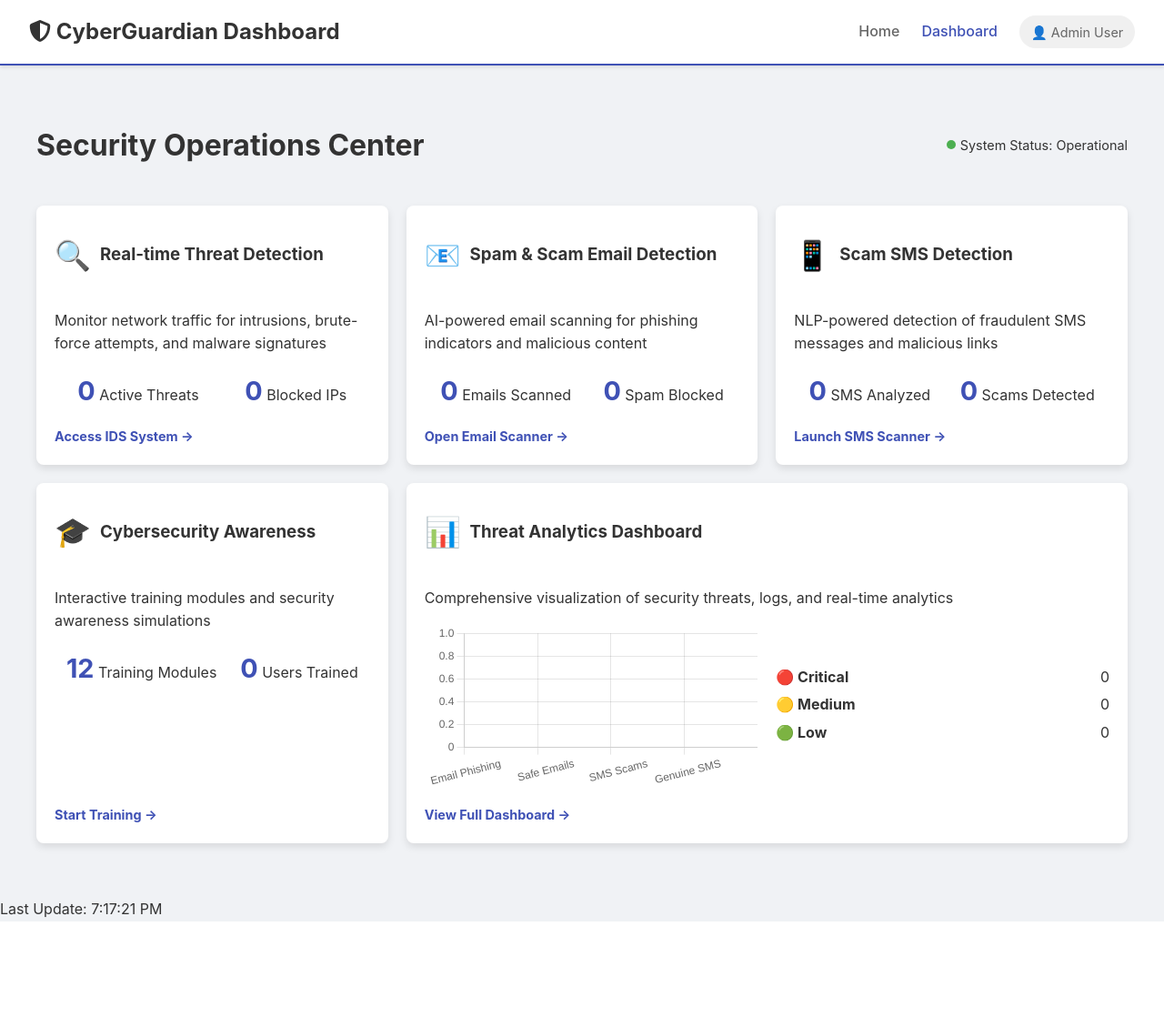
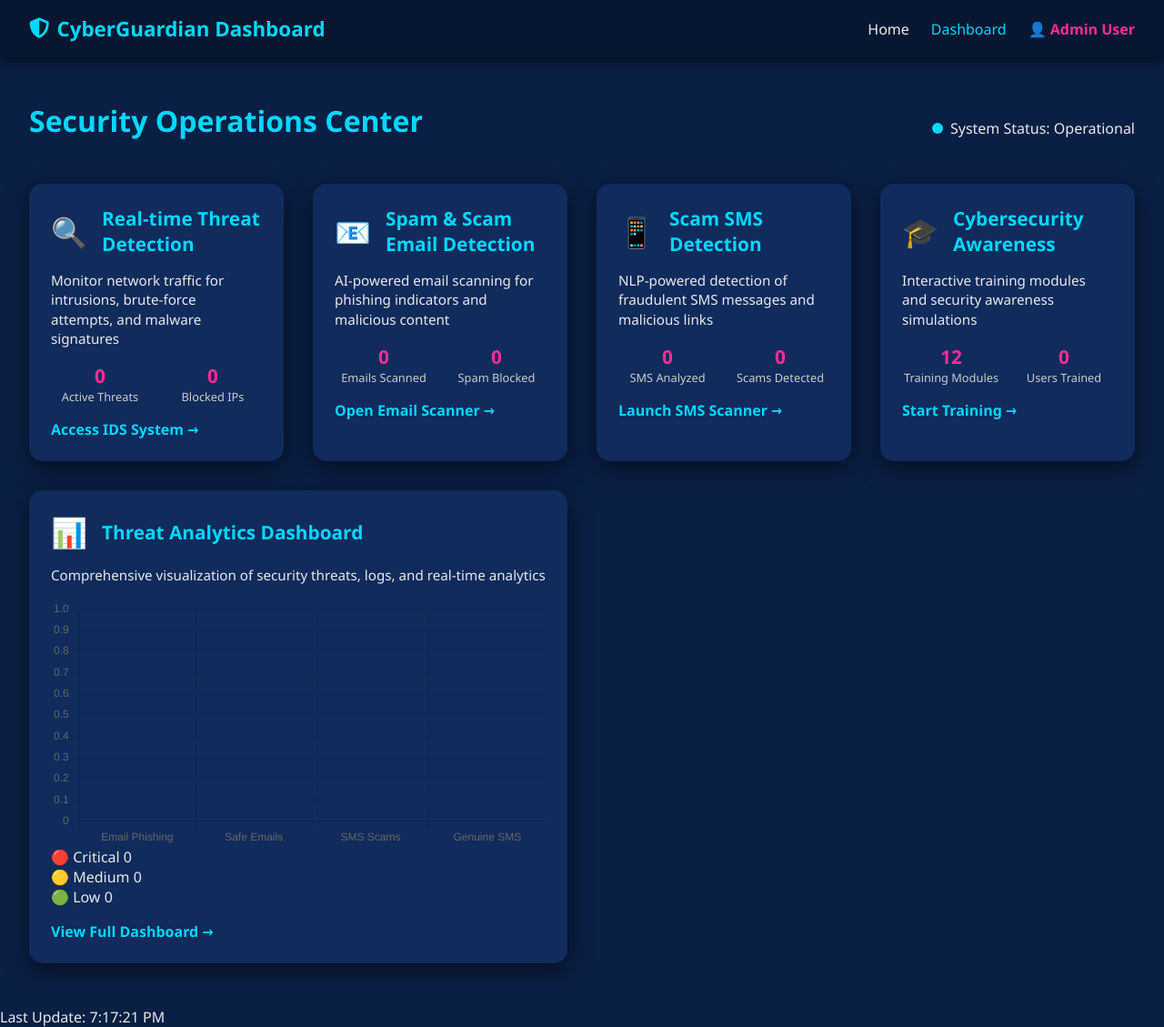
Before and after one commit to cyber-Je-di/ids_test, a Flask app: page /dashboard in a window 1280 px wide. Shown: the whole page at 91% size. Before the commit the page ends 1013 px from the top, so only its background shows below. Run offline with Flask 3, Linux system fonts and the light colour scheme.

Commit message:
Improved UI for home and dashboard

```diff
--- /dev/null
+++ b/static/dashboard.css
@@ -0,0 +1,217 @@
+/* ==========================
+   GENERAL RESET & BASE STYLES
+   ========================== */
+* {
+    margin: 0;
+    padding: 0;
+    box-sizing: border-box;
+    scroll-behavior: smooth;
+}
+
+body {
+    font-family: 'Segoe UI', Tahoma, Geneva, Verdana, sans-serif;
+    background-color: #0A1F44; /* Dark Blue */
+    color: #EAEAEA;
+}
+
+/* ==========================
+   NAVBAR
+   ========================== */
+.navbar {
+    display: flex;
+    justify-content: space-between;
+    align-items: center;
+    padding: 1rem 2rem;
+    background-color: #081731;
+    box-shadow: 0 4px 12px rgba(0,0,0,0.6);
+    position: sticky;
+    top: 0;
+    z-index: 1000;
+}
+
+.nav-brand h2 {
+    color: #00D8FF; /* Cyan */
+    font-size: 1.4rem;
+    display: flex;
+    align-items: center;
+    gap: 0.5rem;
+}
+
+.nav-links {
+    display: flex;
+    align-items: center;
+    gap: 1.5rem;
+}
+
+.nav-links a {
+    color: #EAEAEA;
+    text-decoration: none;
+    font-weight: 500;
+    position: relative;
+    transition: color 0.3s ease;
+}
+
+.nav-links a:hover {
+    color: #00D8FF;
+}
+
+.nav-links a.active {
+    color: #00D8FF;
+}
+
+.user-info {
+    color: #FF2D95; /* Magenta */
+    font-weight: bold;
+}
+
+/* ==========================
+   DASHBOARD CONTAINER
+   ========================== */
+.dashboard-container {
+    padding: 3rem 2rem;
+}
+
+.dashboard-header {
+    display: flex;
+    justify-content: space-between;
+    align-items: center;
+    flex-wrap: wrap;
+    margin-bottom: 2rem;
+}
+
+.dashboard-header h1 {
+    font-size: 2rem;
+    color: #00D8FF;
+    margin-bottom: 1rem;
+}
+
+.status-indicators {
+    display: flex;
+    gap: 2rem;
+    flex-wrap: wrap;
+}
+
+.status-item {
+    display: flex;
+    align-items: center;
+    gap: 0.5rem;
+    font-weight: 500;
+}
+
+.status-dot {
+    width: 12px;
+    height: 12px;
+    border-radius: 50%;
+    background-color: #00D8FF;
+}
+
+.status-good .status-dot {
+    background-color: #00D8FF; /* Cyan for operational */
+}
+
+/* ==========================
+   DASHBOARD GRID & CARDS
+   ========================== */
+.dashboard-grid {
+    display: grid;
+    grid-template-columns: repeat(auto-fit, minmax(280px, 1fr));
+    gap: 2rem;
+}
+
+.dashboard-card {
+    background-color: #102B5C; /* Medium Dark Blue */
+    border-radius: 15px;
+    box-shadow: 0 8px 25px rgba(0,0,0,0.5);
+    padding: 1.5rem;
+    cursor: pointer;
+    transition: transform 0.4s ease, box-shadow 0.4s ease;
+    opacity: 0;
+    animation: cardFadeIn 1s forwards;
+}
+
+.dashboard-card:hover {
+    transform: translateY(-10px) scale(1.03);
+    box-shadow: 0 15px 35px rgba(0,216,255,0.5);
+}
+
+.dashboard-card.large-card {
+    grid-column: span 2;
+}
+
+/* Card header */
+.card-header {
+    display: flex;
+    align-items: center;
+    gap: 1rem;
+    margin-bottom: 1rem;
+}
+
+.card-icon {
+    font-size: 2rem;
+    color: #FF2D95; /* Magenta for icons */
+}
+
+.card-header h3 {
+    font-size: 1.3rem;
+    color: #00D8FF; /* Cyan title */
+    animation: textPop 0.5s ease forwards;
+}
+
+/* Card content */
+.card-content p {
+    font-size: 0.95rem;
+    line-height: 1.4;
+    margin-bottom: 1rem;
+}
+
+.card-stats {
+    display: flex;
+    gap: 1rem;
+    flex-wrap: wrap;
+}
+
+.stat {
+    display: flex;
+    flex-direction: column;
+    align-items: center;
+    flex: 1;
+}
+
+.stat-number {
+    font-size: 1.3rem;
+    font-weight: bold;
+    color: #FF2D95; /* Magenta numbers */
+}
+
+.stat-label {
+    font-size: 0.8rem;
+    color: #ccc;
+}
+
+/* Card footer */
+.card-footer {
+    margin-top: 1rem;
+}
+
+.card-action {
+    font-weight: 600;
+    color: #00D8FF;
+    transition: color 0.3s ease;
+}
+
+.card-action:hover {
+    color: #FF2D95;
+}
+
+/* ==========================
+   ANIMATIONS
+   ========================== */
+@keyframes cardFadeIn {
+    0% { opacity: 0; transform: translateY(40px) rotateX(15deg); }
+    100% { opacity: 1; transform: translateY(0) rotateX(0deg); }
+}
+
+@keyframes textPop {
+    0% { opacity: 0; transform: scale(0.8); }
+    100% { opacity: 1; transform: scale(1); }
+}
--- a/templates/dashboard.html
+++ b/templates/dashboard.html
@@ -4,7 +4,7 @@
     <meta charset="UTF-8">
     <meta name="viewport" content="width=device-width, initial-scale=1.0">
     <title>Security Dashboard - CyberGuard</title>
-    <link rel="stylesheet" href="{{ url_for('static', filename='styles.css') }}">
+    <link rel="stylesheet" href="{{ url_for('static', filename='dashboard.css') }}">
     <link rel="stylesheet" href="https://cdnjs.cloudflare.com/ajax/libs/font-awesome/6.5.1/css/all.min.css" integrity="sha512-..." crossorigin="anonymous" referrerpolicy="no-referrer" />
 
 </head>
```
Also changed, not shown: static/index.css (added, +234 -0 lines), templates/index.html (+4 -4 lines).
